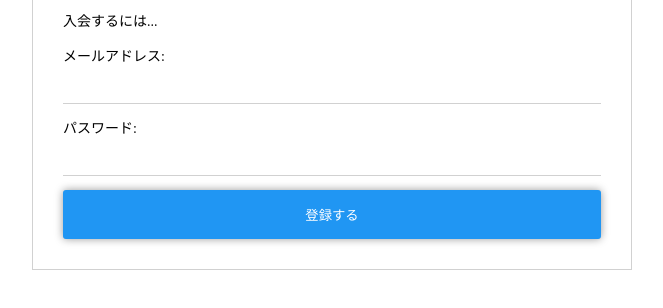
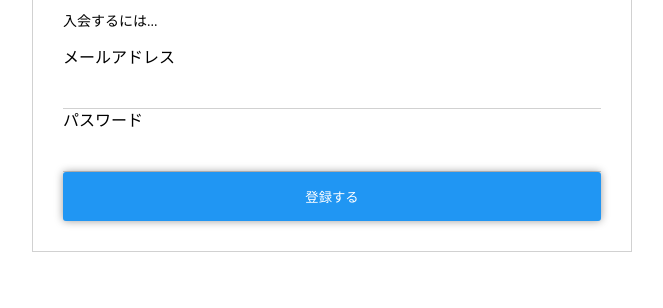
Before and after one commit to 160294w/udemy_web_programming_for_become_frontend, a plain HTML site: page index.html in a window 1280 px wide. Shown: the part 70-378 px from the top of the page, without its empty margins (308-971 px from the left). Drawn offline with Linux system fonts and the light colour scheme.

Commit message:
Add 2-16: add appropriate html tags

```diff
--- a/index.html
+++ b/index.html
@@ -12,9 +12,18 @@
     <div class="content">
       <h1>入会申し込み</h1>
       <p>入会するには...</p>
-      <p>メールアドレス: <input type="email" name="mymail" /></p>
-      <p>パスワード: <input type="password" name="password" /></p>
-      <button type="submit">登録する</button>
+      <div class="control">
+        <!-- labelを入れることで、inputと紐づくようになっている -->
+        <label for="mymail">メールアドレス</label>
+        <input id="mymail" type="email" name="mymail" />
+      </div>
+      <div class="control">
+        <label for="password">パスワード</label>
+        <input id="password" type="password" name="password" />
+      </div>
+      <div class="control">
+        <button type="submit">登録する</button>
+      </div>
     </div>
   </body>
 </html>
```
